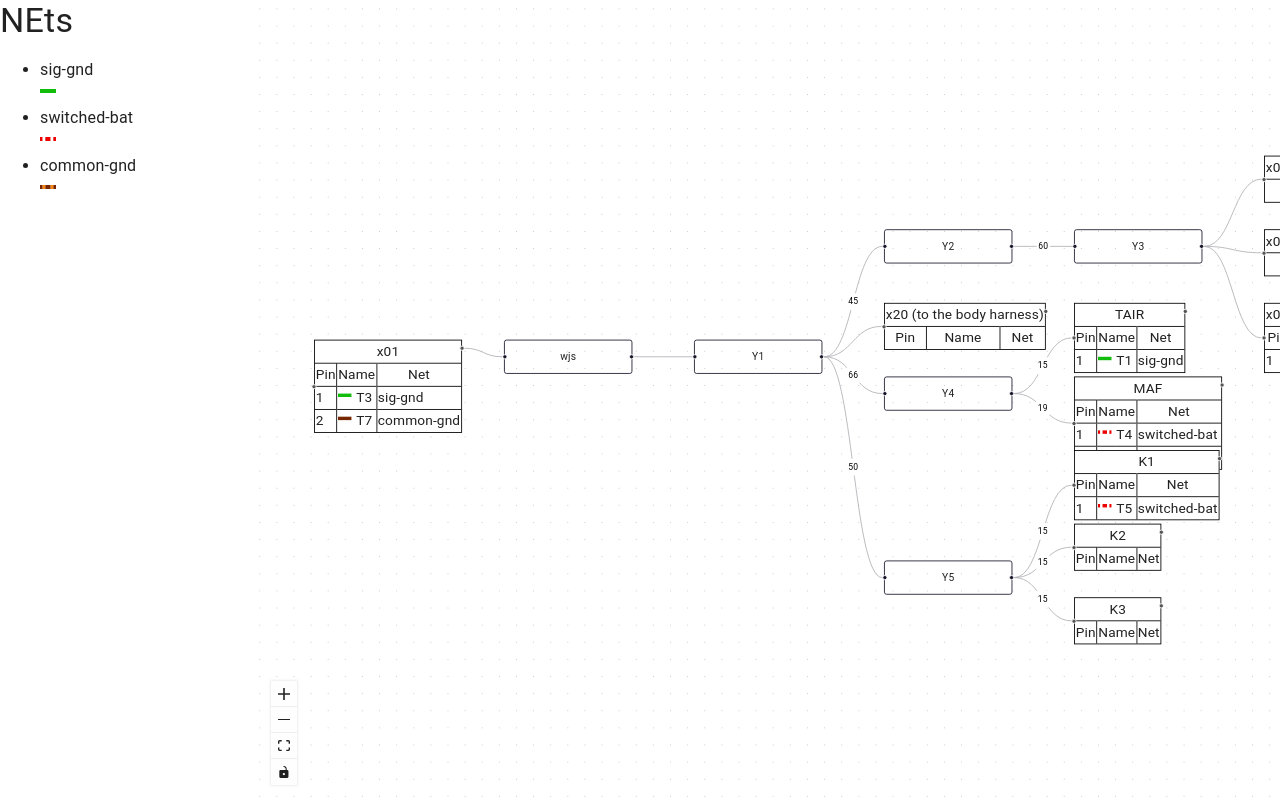
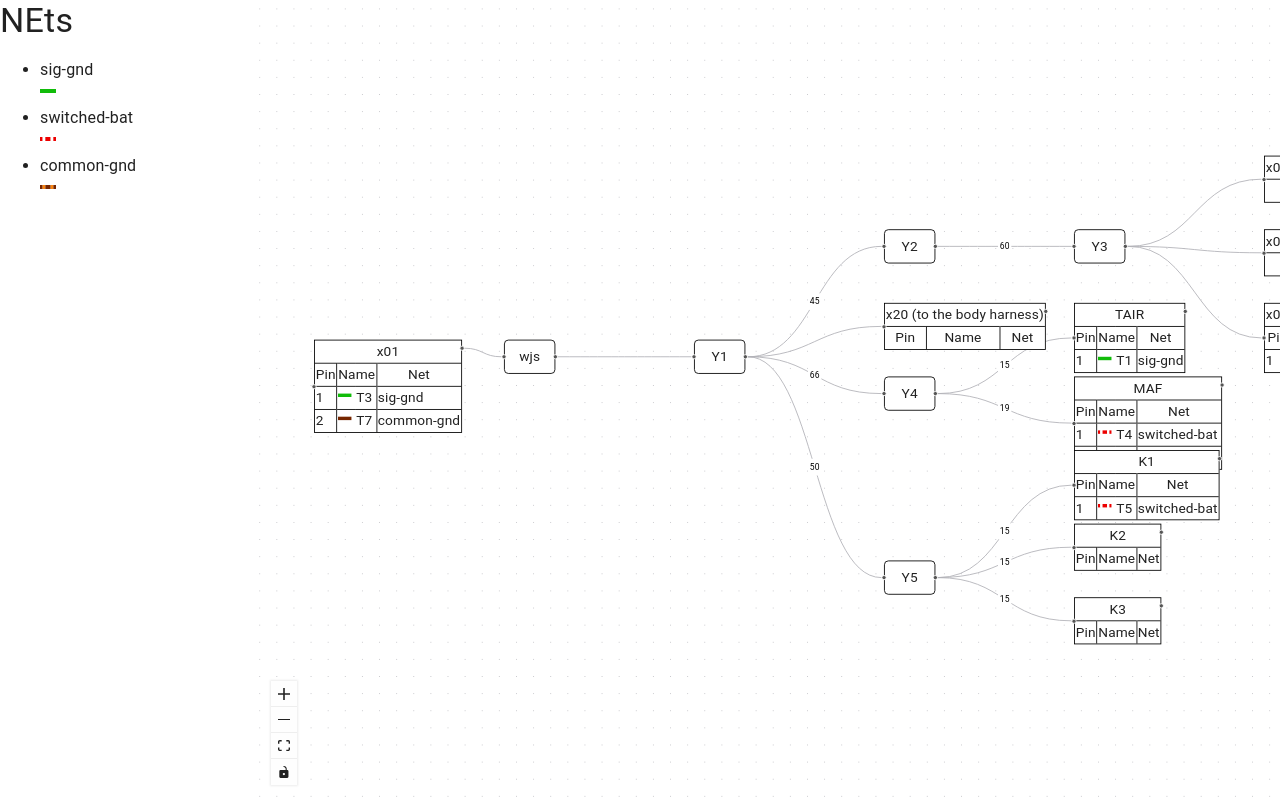
Before and after one commit to artemovskiy/wire-hareness-constructor, a React (Create React App) app: page / in a window 1280 px wide. Shown: the top 800 px of the page. Built offline with nearby package versions, Linux system fonts and the light colour scheme.

Commit message:
feat: make forks&wire junction blocks smaller

```diff
--- a/src/components/EditorWorkspace/index.tsx
+++ b/src/components/EditorWorkspace/index.tsx
@@ -30,6 +30,8 @@ import { Net } from '../../core/nets/net';
 import { ConnectorNode } from '../ConnectorNode';
 import { Connector } from '../../core/harness/connector';
 import { Terminal } from '../../core/nets/terminal';
+import { ForkNode } from '../ForkNode';
+import { Fork } from '../../core/harness/fork';
 
 const design = getDesign();
 const harenessEdges = design.collectEdges();
@@ -52,6 +54,7 @@ const nodeTypes = {
     wireJoint: WireJointNode,
     terminal: TerminalNode,
     connector: ConnectorNode,
+    fork: ForkNode,
 };
 
 export function EditorWorkspace({ selectedNet, onPresentationChange, presentation, design }: EditorWorspaceProps) {
@@ -99,6 +102,7 @@ export function EditorWorkspace({ selectedNet, onPresentationChange, presentatio
             } else {
                 return {
                     id: n.name,
+                    type: n instanceof Fork ? 'fork' : undefined,
                     position: { x: 0, y: 0 },
                     data: { label: !n.descr ? n.name : `${n.name} (${n.descr})` },
                     style: netHarnessNodes.indexOf(n) >= 0 ? { background: "none", boxShadow: "0 0 6px red" } as React.CSSProperties : { background: 'none', },
@@ -108,6 +112,7 @@ export function EditorWorkspace({ selectedNet, onPresentationChange, presentatio
         edgesWithWjs.forEach(e => {
             initialNodes.push({
                 id: `${(e.a as HarnessNode).name}-wjs-${(e.b as HarnessNode).name}`,
+                type: 'fork', // TODO: this is a DIRTy hack, need a separate component for wire junction
                 position: { x: 0, y: 0 },
                 data: { label: "wjs" },
                 // TODO: fix it. WJ hareness nodea are never highlighted now
--- /dev/null
+++ b/src/components/ForkNode/index.tsx
@@ -0,0 +1,37 @@
+import React, { memo } from 'react';
+import { Handle, NodeProps, Position } from '@xyflow/react';
+import { Typography } from '@mui/material';
+import { TerminalDef } from '../../app/editor/types';
+
+export const ForkNode = memo<NodeProps>(({ data, isConnectable }) => {
+  const terminalsData = (data.terminals ?? []) as TerminalDef[];
+  return (
+    <>
+      <Handle
+        type="target"
+        position={Position.Left}
+        style={{ background: '#555' }}
+        onConnect={(params) => console.log('handle onConnect', params)}
+        isConnectable={isConnectable}
+      />
+      <div style={{
+        backgroundColor: "#FFF",
+        border: "1px solid #000",
+        width: 60,
+        height: 40,
+        borderRadius: 5,
+        display: 'flex',
+        justifyContent: 'center',
+        alignItems: 'center',
+      }}>
+        <Typography>{data.label as string}</Typography>
+      </div>
+      <Handle
+        type="source"
+        position={Position.Right}
+        style={{ background: '#555' }}
+        isConnectable={isConnectable}
+      />
+    </>
+  );
+});
```
